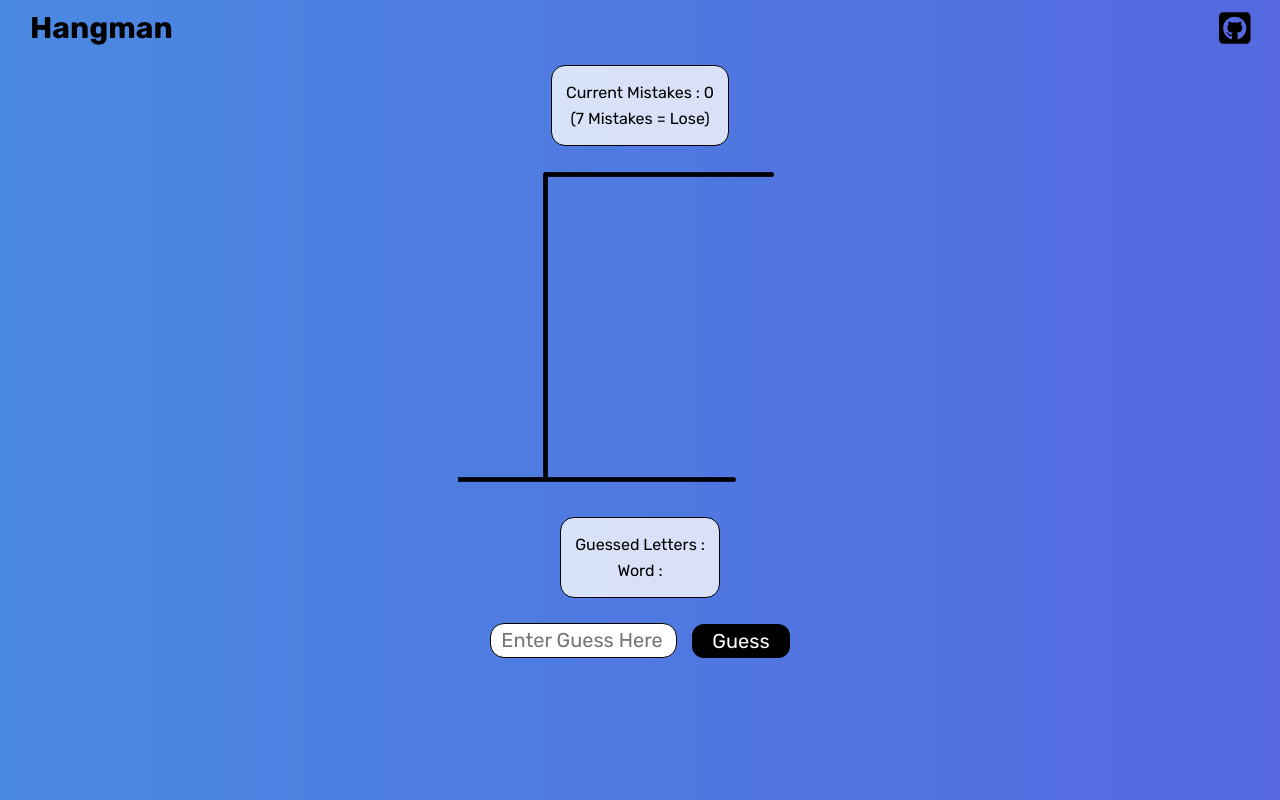
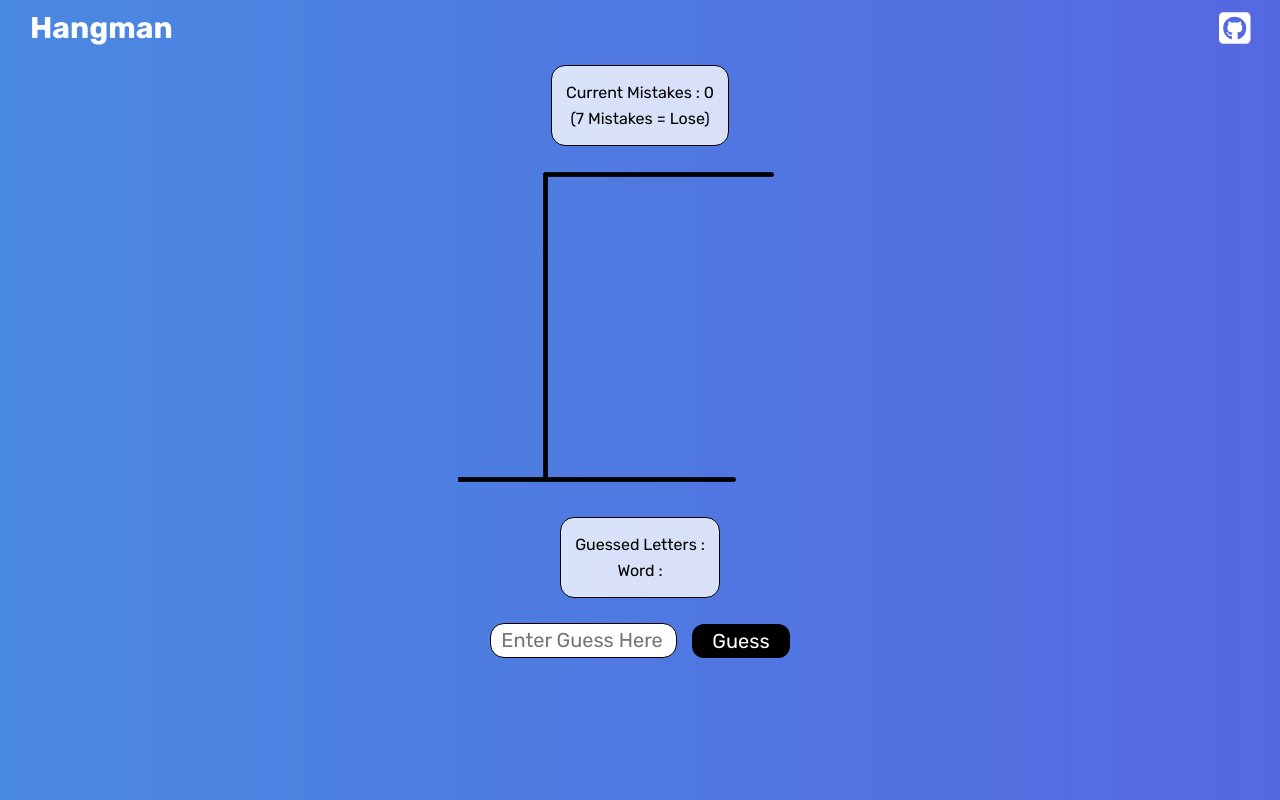
Before and after one commit to alexusljf/hangman, a React (Create React App) app: page / in a window 1280 px wide. Built offline with nearby package versions, Linux system fonts and the light colour scheme; no server answers.

Commit message:
added popup
tried to change to scss but not working, will do again another time

```diff
--- a/src/Components/Hangman/Hangman.jsx
+++ b/src/Components/Hangman/Hangman.jsx
@@ -65,6 +65,20 @@ const Hangman = () => {
     setGuess("");
     return;
   }
+  // Close popup when user clicks outside of it
+  useEffect(() => {
+    const handleOutsideClick = (event) => {
+      if (event.target.closest('.inputBar')) return;
+      setShowPopup(false);
+    };
+
+    document.body.addEventListener('click', handleOutsideClick);
+
+    return () => {
+      document.body.removeEventListener('click', handleOutsideClick);
+    };
+  }, []);
+
   const imagesArray = [
     image0,
     image1,
--- a/src/Components/Hangman/Popup.css
+++ b/src/Components/Hangman/Popup.css
@@ -1,6 +1,6 @@
 .popup {
     position: fixed;
-    top: 75%;
+    top: 40%;
     left: 50%;
     transform: translate(-50%, -50%);
     background: white;
--- a/src/Components/Header/Header.css
+++ b/src/Components/Header/Header.css
@@ -20,13 +20,13 @@
     align-items: center;
 }
 .hangmanTitle{
-    color: black;
+    color: white;
     font-size: 30px;
     white-space:nowrap;
 }
 .githubIcon{
     font-size:36px;
-    color:black;
+    color:white;
 }
 .githubIcon:hover{
     color: rgb(44, 51, 116);
```
Also changed, not shown: 2 other files (tests, documents, lock files or other folders).
